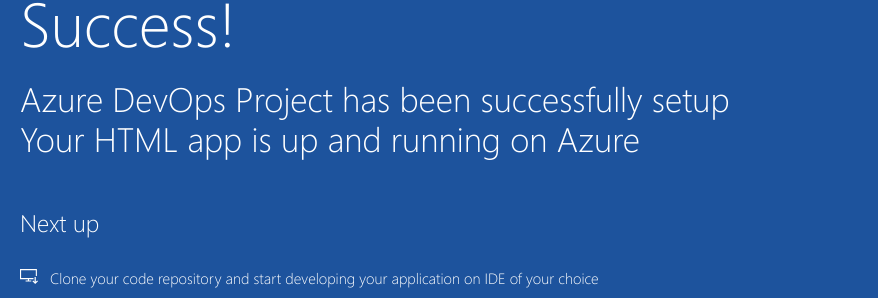
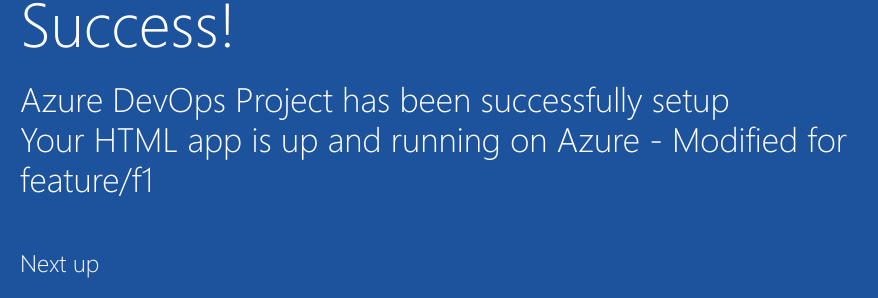
Before and after one commit to srinivasuluparanduru/SampleProject, a plain HTML site: page index.html in a window 1280 px wide. Shown: the part 392-690 px from the top of the page, 205-1083 px from the left. Drawn offline with Linux system fonts and the light colour scheme.

```diff
--- a/index.html
+++ b/index.html
@@ -20,7 +20,7 @@
             <div class="content-body">
                 <div class="success-text">Success!</div>
                 <div class="description line-1"> Azure DevOps Project has been successfully setup</div>
-                <div class="description line-2"> Your HTML app is up and running on Azure</div>
+                <div class="description line-2"> Your HTML app is up and running on Azure - Modified for feature/f1</div>
                 <div class="next-steps-container">
                     <div class="next-steps-header">Next up</div>
                     <div class="next-steps-body">
```
